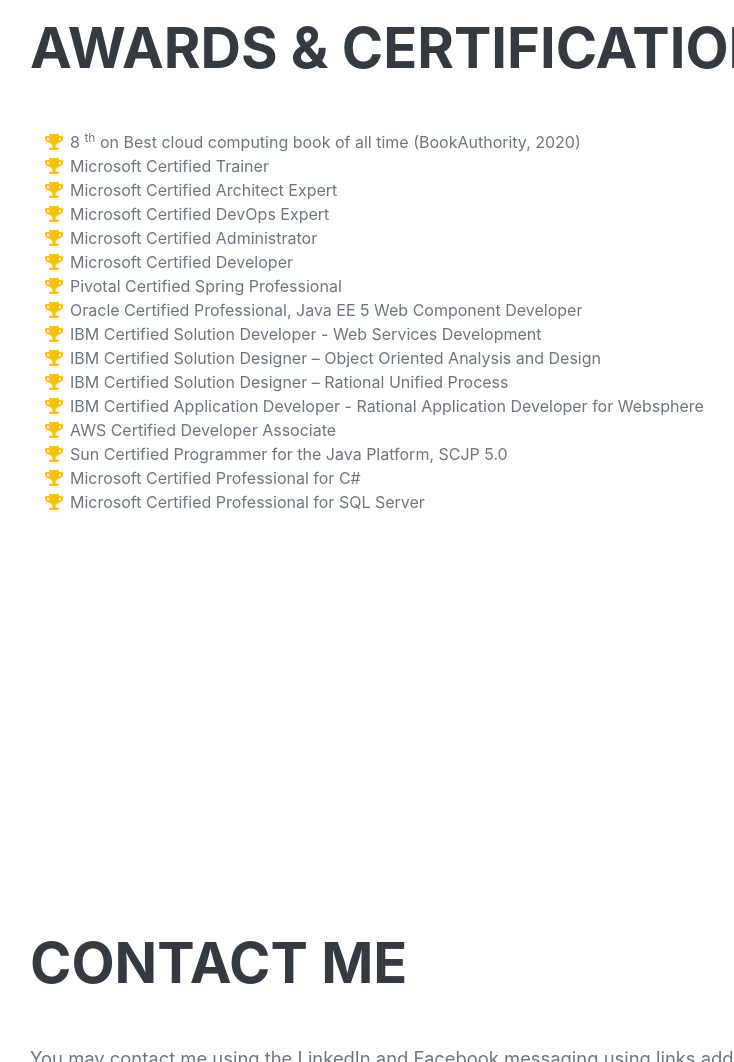
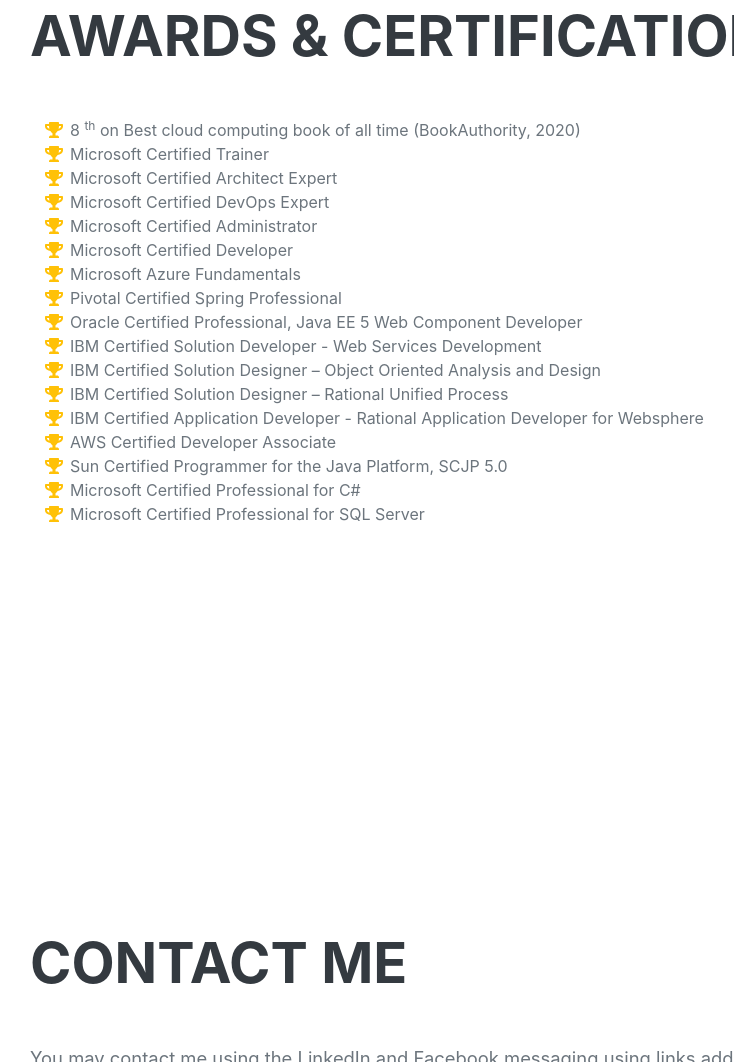
Before and after one commit to heartin/heartin.github.io, a plain HTML site: page index.html in a window 1280 px wide. Shown: the part 5649-6711 px from the top of the page, without its empty margins (290-1024 px from the left). Drawn offline with nearby package versions, Linux system fonts and the light colour scheme; a web font is replaced by a local one.

Commit message:
Update index.html

```diff
--- a/index.html
+++ b/index.html
@@ -245,6 +245,10 @@
                             <span class="fa-li"><i class="fas fa-trophy text-warning"></i></span>
                             Microsoft Certified Developer
                         </li>
+			<li>
+                            <span class="fa-li"><i class="fas fa-trophy text-warning"></i></span>
+                            Microsoft Azure Fundamentals
+                        </li>
                         <li>
                             <span class="fa-li"><i class="fas fa-trophy text-warning"></i></span>
                             Pivotal Certified Spring Professional
```
